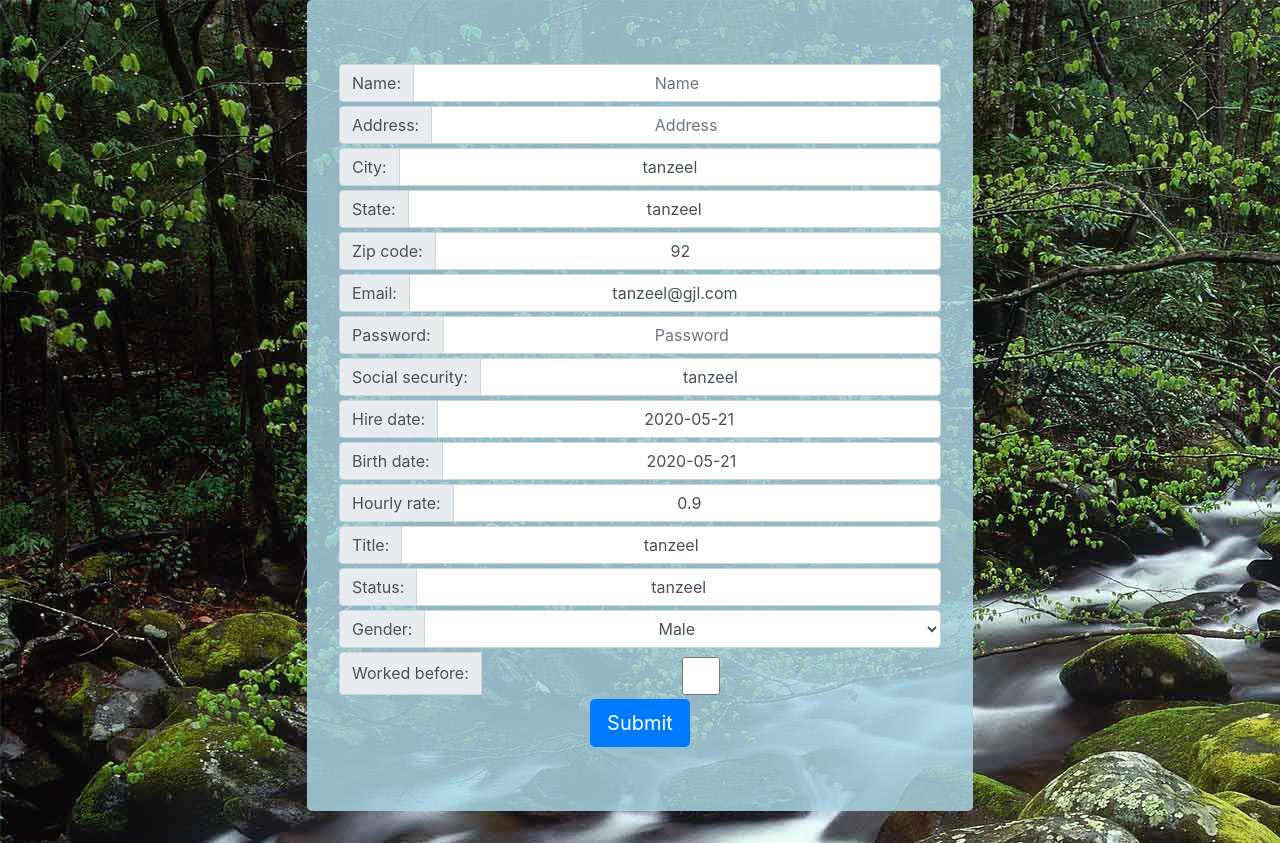
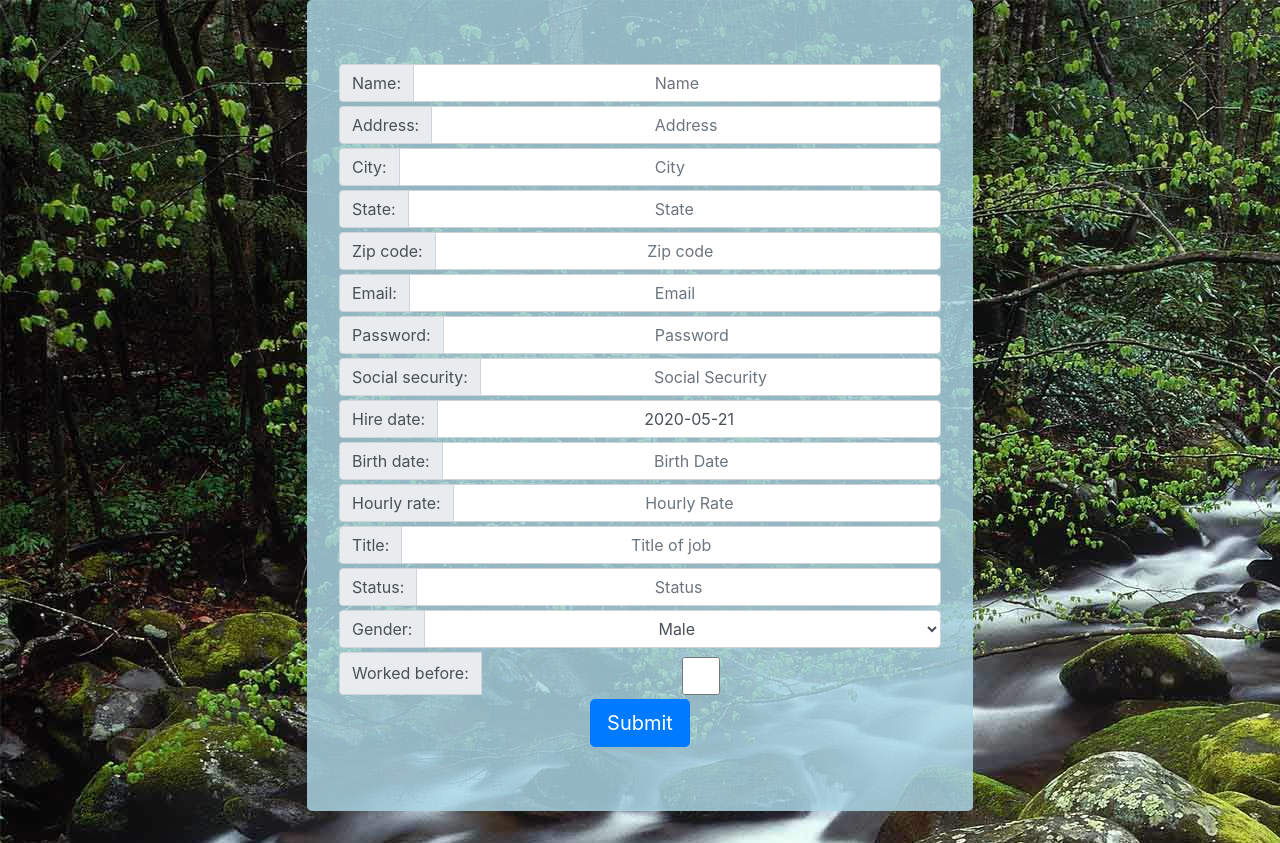
Before and after one commit to Tanzeel550/django-form, a Django app: page /form in a window 1280 px wide. Run offline with Django 3.2, Linux system fonts and the light colour scheme; some libraries are stand-ins or nearby versions.

Commit message:
django-form

```diff
--- a/EmployeeForm/forms.py
+++ b/EmployeeForm/forms.py
@@ -2,14 +2,12 @@ from django import forms
 from django.forms import ModelForm
 from EmployeeForm.models import Employee_Model
 from datetime import date
+from django.core import validators
 
 gender_choices = [
     ('M','Male'),('F',"Female"),('B', 'both')
 ]
 
-def check_email(value):
-    if value.endswith('.com') == False:
-        raise forms.ValidationError("Oops! you have typed wrong email address.")
 
 class EmployeeForm(ModelForm, forms.Form):
     name = forms.CharField(max_length = 26, widget=forms.TextInput(attrs={
@@ -20,20 +18,20 @@ class EmployeeForm(ModelForm, forms.Form):
         'class' :"form-control",
         'placeholder' : 'Address'
     }))
-    city = forms.CharField(initial = 'tanzeel',max_length = 16, widget = forms.TextInput(attrs = {
+    city = forms.CharField(max_length = 16, widget = forms.TextInput(attrs = {
         'class' :"form-control",
         'placeholder' : 'City'
     }))
-    state = forms.CharField(initial = 'tanzeel',max_length = 16, widget = forms.TextInput(attrs = {
+    state = forms.CharField(max_length = 16, widget = forms.TextInput(attrs = {
         'class' :"form-control",
         'placeholder' : 'State'
     }))
-    zip_code = forms.IntegerField(initial = 92 ,widget = forms.NumberInput(attrs = {
+    zip_code = forms.IntegerField(widget = forms.NumberInput(attrs = {
         'class' :"form-control",
         'placeholder' : 'Zip code'
     }))
     # REMEMBER : must end with .com
-    email = forms.EmailField(initial = 'tanzeel@gjl.com', validators = [check_email], widget = forms.EmailInput(attrs = {
+    email = forms.EmailField(widget = forms.EmailInput(attrs = {
         'class' :"form-control",
         'placeholder' : 'Email'
     }))
@@ -41,7 +39,7 @@ class EmployeeForm(ModelForm, forms.Form):
         'class' :"form-control",
         'placeholder' : 'Password'
     }))
-    social_security = forms.CharField(initial = 'tanzeel',max_length = 26, widget = forms.TextInput(attrs = {
+    social_security = forms.CharField(max_length = 26, widget = forms.TextInput(attrs = {
         'class' :"form-control",
         'placeholder' : 'Social Security'
     }))
@@ -49,19 +47,19 @@ class EmployeeForm(ModelForm, forms.Form):
         'class' :"form-control",
         'placeholder' : 'Hire Date'
     }))
-    birth_date = forms.DateField(initial = date.today,widget = forms.DateInput(attrs = {
+    birth_date = forms.DateField(widget = forms.DateInput(attrs = {
         'class' :"form-control",
         'placeholder' : 'Birth Date'
     }))
-    hourly_rate = forms.DecimalField(min_value=0, max_value=100, initial = 0.9, widget = forms.NumberInput(attrs = {
+    hourly_rate = forms.DecimalField(min_value=0, max_value=100, widget = forms.NumberInput(attrs = {
         'class' :"form-control",
         'placeholder' : 'Hourly Rate'
     }))
-    title = forms.CharField(initial = 'tanzeel',max_length = 26, widget = forms.TextInput(attrs = {
+    title = forms.CharField(max_length = 26, widget = forms.TextInput(attrs = {
         'class' :"form-control",
         'placeholder' : 'Title of job'
     }))
-    status = forms.CharField(initial = 'tanzeel',max_length = 26, widget = forms.TextInput(attrs = {
+    status = forms.CharField(max_length = 26, widget = forms.TextInput(attrs = {
         'class' :"form-control",
         'placeholder' : 'Status'
     }))
--- a/EmployeeForm/views.py
+++ b/EmployeeForm/views.py
@@ -1,7 +1,6 @@
 from django.shortcuts import render, HttpResponse
 from EmployeeForm.forms import EmployeeForm
 from EmployeeForm import models
-
 
 # Create your views here.
 def index(request):
@@ -9,15 +8,11 @@ def index(request):
 
 def form(request):
     form = {'form': EmployeeForm}
-    # print("Hooooooooooooooooooo")
 
     if request.method == "POST":
         form = EmployeeForm(request.POST)
 
         if form.is_valid():
-            print(form.cleaned_data['name'])
-            # for key, value in form.cleaned_data:
-                # print(key, ' : ', value)
             form.save(commit=True)
             return HttpResponse("<h1> Thank you for using our service.We will contact you soon </h1>")
 
@@ -29,7 +24,3 @@ def employee_list(request):
     d = models.Employee_Model.objects.order_by('name')
     d = {'d':d}
     return render(request, 'EmployeeForm/employee_list.html', context=d)
-
-
-def thank_you(request):
-    pass
--- a/templates/EmployeeForm/form.html
+++ b/templates/EmployeeForm/form.html
@@ -47,7 +47,7 @@
             </div>
             {% endfor %}
 
-             <input type="submit" value="Submit" class="btn btn-lg btn-primary">
+            <input type="submit" value="Submit" class="btn btn-lg btn-primary">
         </form>
     </div>
 
@@ -56,4 +56,4 @@
 
 <script>
     // alert({{form.errors}})
-</script>
+</script
--- a/templates/EmployeeForm/index.html
+++ b/templates/EmployeeForm/index.html
@@ -22,11 +22,13 @@
     </style>
 
 </head>
+
 <body class="container">
     <br>
     <h1>Hey do you want to go to form. Click here</h1>
     <button class="btn btn-primary btn-lg"><a href='{% url "form_app:form" %}'>Form</a></button>
     <h1>Go to /list to see the users entered</h1>
     <button class="btn btn-primary btn-lg"><a href='{% url "form_app:employee_list" %}'>Employee list</a></button>
+
 </body>
 </html>
```
Also changed, not shown: db.sqlite3.
